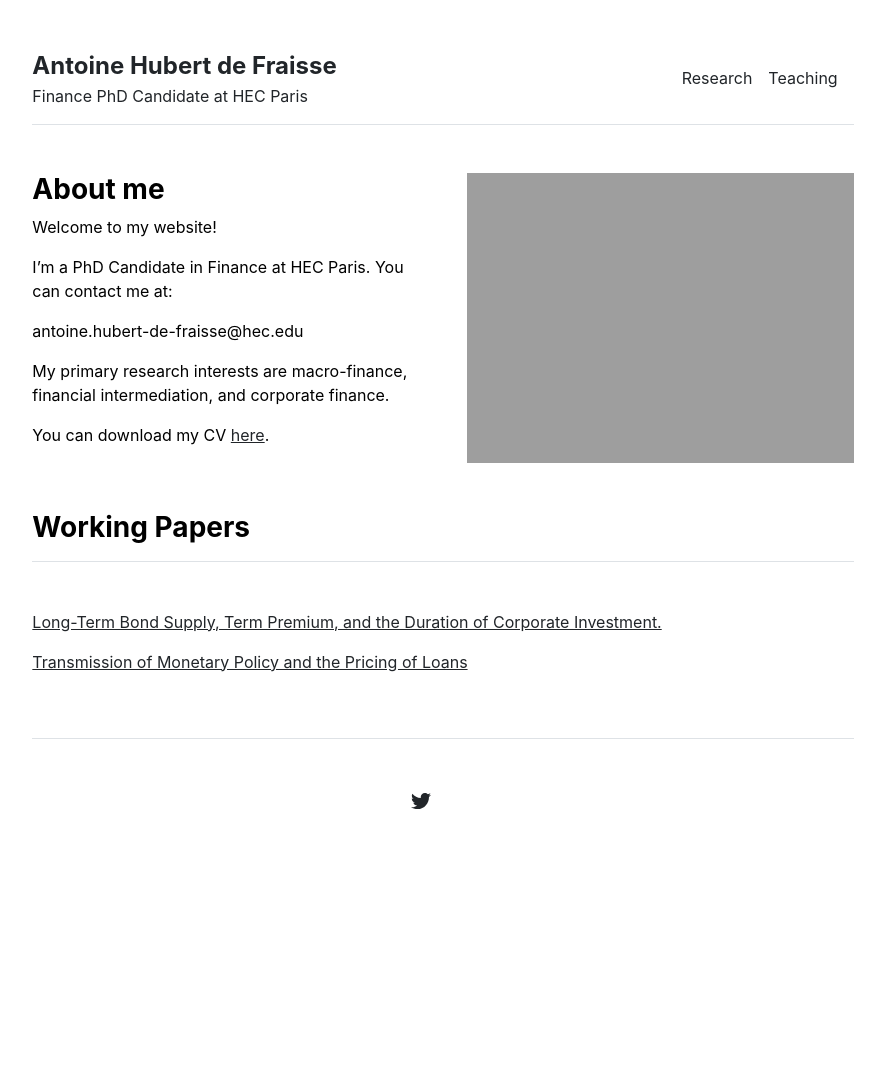
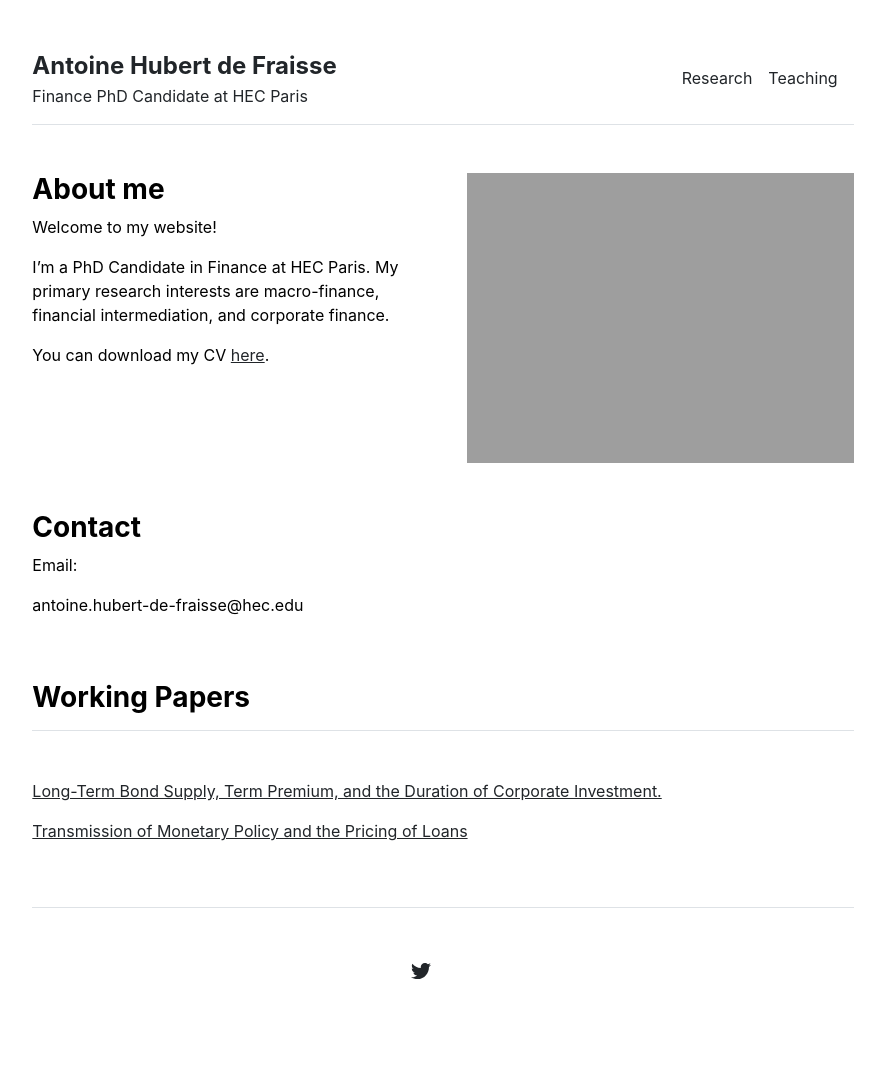
Before and after one commit to antoinehubertdefraisse/antoinehubertdefraisse.github.io, a Jekyll site: the page built from index.md, in a window 1280 px wide. Shown: the whole page, without its empty margins (197-1082 px from the left). Built offline with Jekyll 4.4.1, drawn with Linux system fonts in a browser that asks for light colours; before the commit the page ends 913 px from its top, so only the background shows below that.

Commit message:
Update home.html

```diff
--- a/_layouts/home.html
+++ b/_layouts/home.html
@@ -6,7 +6,7 @@ layout: default
   <div class="col-md-6">
     <h3 class="fw-bold">About me</h3>
     Welcome to my website!  <p></p>
-    I’m a PhD Candidate in Finance at HEC Paris.  You can contact me at:</p> antoine.hubert-de-fraisse@hec.edu <p></p>
+    I’m a PhD Candidate in Finance at HEC Paris.
     My primary research interests are macro-finance, financial intermediation, and corporate finance. <p></p>
     You can download my CV <a href="http://antoinehubertdefraisse.github.io/pdf/cv_new.pdf" target="_blank">here</a>.</p>
 
@@ -16,4 +16,12 @@ layout: default
   </div>
 </div>
 
+
+<div class="row g-5 mb-5">
+  <div class="col-md-6">
+    <h3 class="fw-bold">Contact</h3>
+    Email:</p> antoine.hubert-de-fraisse@hec.edu <p></p>
+  </div>
+</div>
+
 {% include publications.html %}
```
